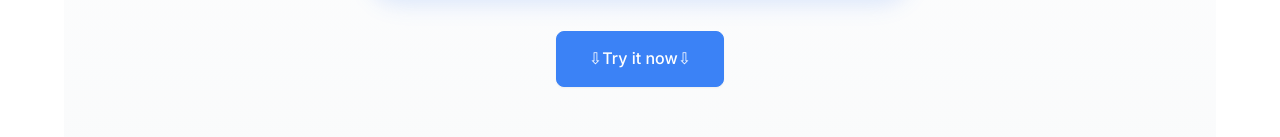
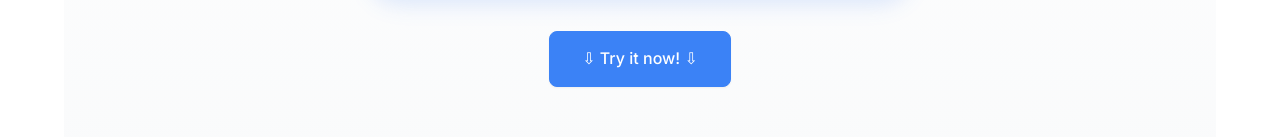
Before and after one commit to josh-scofield/HomeworkHippo, a website: page index.html in a window 1280 px wide. Shown: the part 431-568 px from the top of the page. Drawn offline with Linux system fonts and the light colour scheme; a script that the page names is missing.

Commit message:
Update index.html

```diff
--- a/index.html
+++ b/index.html
@@ -1028,7 +1028,7 @@ height="0" width="0" style="display:none;visibility:hidden"></iframe></noscript>
     }
 }
 </style>
-            <a href="#" class="btn btn-primary" onclick="showModal('signup'); return false;">⇩Try it now⇩</a>
+            <a href="#" class="btn btn-primary" onclick="showModal('signup'); return false;">⇩  Try it now!  ⇩</a>
         </section>
 
         <!-- User Dashboard -->
```
